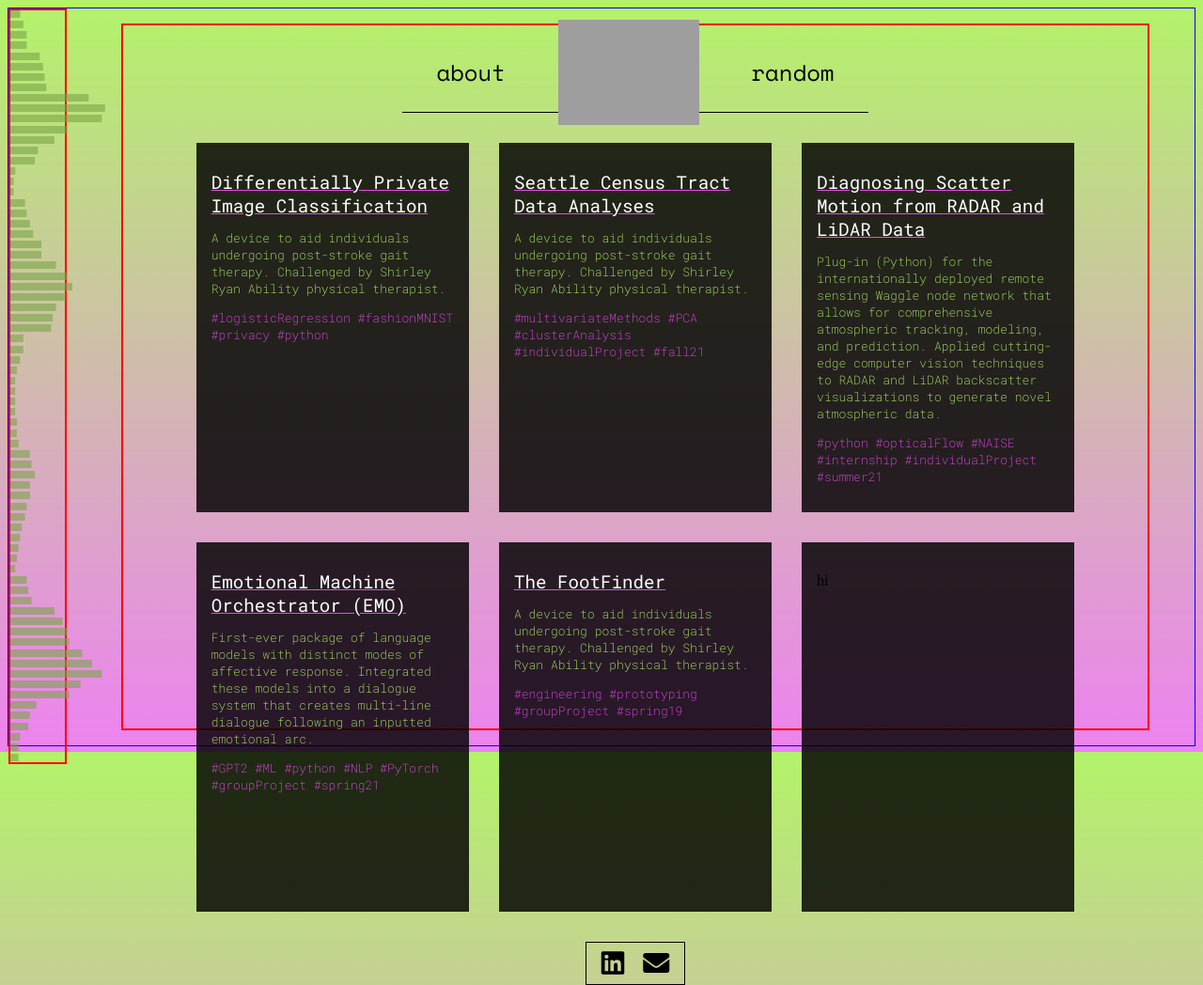
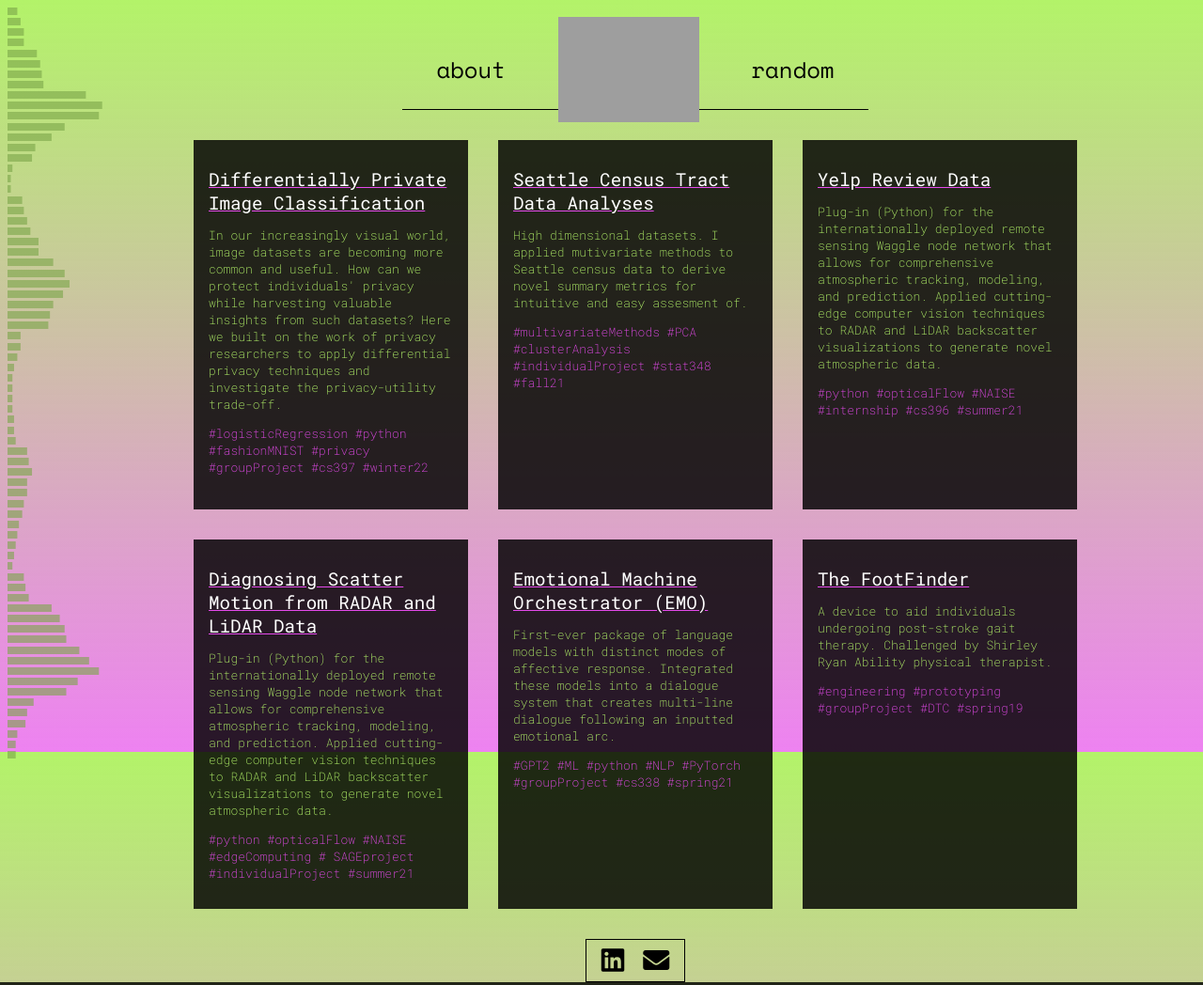
Before and after one commit to nnr-nnr/my_website, a Flask app: page /projects in a window 1280 px wide. Shown: the whole page at 94% size. Run offline with Flask 2, Linux system fonts and the light colour scheme; parts of the project's set-up code (start-up, migrations or seed data) failed here and were passed over; some libraries are stand-ins or nearby versions; grey boxes are pictures that could not be loaded.

Commit message:
adding to projects

```diff
--- a/static/style.css
+++ b/static/style.css
@@ -8,11 +8,11 @@ body {
     /* align-items:end; */
     background: linear-gradient(to bottom,rgb(179, 243, 105), rgba(230, 74, 235, 0.692)) no-repeat center center fixed;
     height: 98vh;
-    border: blue 1px solid;
+    /* border: blue 1px solid; */
 }
 
 body > * {
-    border: red 2px solid;
+    /* border: red 2px solid; */
 }
 
 aside {
@@ -125,12 +125,13 @@ main > * {
 .about {
     display: flex;
     flex-direction: column;
+
     /* border: 2px black solid;  */
 }
 
 .about > * {
     margin: .25em;
-    border: 1px darkcyan solid;
+    /* border: 1px darkcyan solid; */
     display: flex;
 }
 
@@ -144,6 +145,11 @@ main > * {
     flex-direction: column;
     justify-content: center;
     align-items:left;
+}
+
+#resume {
+    animation-duration: 1.5s;
+    animation-name: slidein;
 }
 
 .about img {
@@ -207,6 +213,9 @@ ul {
 #footer {
     border: 1px black solid;
     padding: 0.5em;
+    animation-duration: 1.5s;
+    animation-name: slidein;
+
     /* position: relative; */
     /* position: absolute;
     bottom: 0; */
@@ -312,6 +321,18 @@ a {
     width: 90%;
     padding-top: 1em;
     padding-bottom: 1em;
+
+    animation-duration: 1.5s;
+    animation-name: slidein;
+}
+
+@keyframes slidein {
+    from {
+      margin-bottom: -75%;
+    }
+    to {
+      margin-bottom: 0%;
+    }
 }
 
 .project {
--- a/templates/includes/projects_content.html
+++ b/templates/includes/projects_content.html
@@ -2,37 +2,42 @@
 
     <div class="project">
         <h1>Differentially Private Image Classification</h1>
-        <h3>A device to aid individuals undergoing post-stroke gait therapy. Challenged by Shirley Ryan Ability physical therapist.</h3>
-        <p class = "maintext">#logisticRegression #fashionMNIST #privacy #python</p>
+        <h3>In our increasingly visual world, image datasets are becoming more common and useful. How can we protect individuals' privacy while harvesting valuable insights from such datasets? Here we built on the work of privacy researchers to apply differential privacy techniques and investigate the privacy-utility trade-off.</h3>
+        <p class = "maintext">#logisticRegression #python #fashionMNIST #privacy #groupProject #cs397 #winter22</p>
 
     </div>
 
     <div class="project">
         <h1>Seattle Census Tract Data Analyses</h1>
-        <h3>A device to aid individuals undergoing post-stroke gait therapy. Challenged by Shirley Ryan Ability physical therapist.</h3>
-        <p class = "maintext">#multivariateMethods #PCA #clusterAnalysis #individualProject #fall21</p>
+        <h3>High dimensional datasets. I applied mutivariate methods to Seattle census data to derive novel summary metrics for intuitive and easy assesment of.</h3>
+        <p class = "maintext">#multivariateMethods #PCA #clusterAnalysis #individualProject #stat348 #fall21</p>
+    </div>
+
+    <div class="project">
+        <h1>Yelp Review Data</h1>
+        <h3>Plug-in (Python) for the internationally deployed remote sensing Waggle node network that allows for comprehensive atmospheric tracking, modeling, and prediction. Applied cutting-edge computer vision techniques to RADAR and LiDAR backscatter visualizations to generate novel atmospheric data.</h3>
+        <p class = "maintext">#python #opticalFlow #NAISE #internship #cs396 #summer21</p>
     </div>
 
     <div class="project">
         <h1>Diagnosing Scatter Motion from RADAR and LiDAR Data</h1>
         <h3>Plug-in (Python) for the internationally deployed remote sensing Waggle node network that allows for comprehensive atmospheric tracking, modeling, and prediction. Applied cutting-edge computer vision techniques to RADAR and LiDAR backscatter visualizations to generate novel atmospheric data.</h3>
-        <p class = "maintext">#python #opticalFlow #NAISE #internship #individualProject #summer21</p>
+        <p class = "maintext">#python #opticalFlow #NAISE #edgeComputing # SAGEproject #individualProject #summer21</p>
     </div>
 
     <div class="project">
+        <a>
         <h1>Emotional Machine Orchestrator (EMO)</h1>
         <h3>First-ever package of language models with distinct modes of affective response. Integrated these models into a dialogue system that creates multi-line dialogue following an inputted emotional arc.</h3>
-        <p class = "maintext">#GPT2 #ML #python #NLP #PyTorch #groupProject #spring21</p>
+        <p class = "maintext">#GPT2 #ML #python #NLP #PyTorch #groupProject #cs338 #spring21</p>
+        </a>
     </div>
 
     <div class="project">
         <h1>The FootFinder</h1>
         <h3>A device to aid individuals undergoing post-stroke gait therapy. Challenged by Shirley Ryan Ability physical therapist.</h3>
-        <p class = "maintext">#engineering #prototyping #groupProject #spring19</p>
+        <p class = "maintext">#engineering #prototyping #groupProject #DTC #spring19</p>
     </div>
 
-    <div class="project">
-        <p>hi</p>
-    </div>
 
 </div>
--- a/templates/includes/random_content.html
+++ b/templates/includes/random_content.html
@@ -1,7 +1,3 @@
-<!-- <div id="sneak" onmouseover="sneakPeekIn(this)" onmouseout="sneakPeekOut(this)">
-    <p class="maintext">hover for a sneak peek!</p>
-</div> -->
-
 <div class="random" id="sneak" >
     <div>
         <img class= "book" src="https://www.publicaffairsbooks.com/wp-content/uploads/2018/01/97816103957001.jpg?fit=484%2C750&w=640">
--- a/templates/random.html
+++ b/templates/random.html
@@ -30,7 +30,7 @@
     <main>
         {% include 'includes/navbar.html' %}
         <div class="holder">
-            <h1>coming soon...(or later)</h1>
+            <h1>coming soon-ish...(or later)</h1>
             <p class= "maintext">* book reviews + art + more *</p>
         </div>
 
```
Also changed, not shown: templates/includes/about.html (+4 -4 lines).
